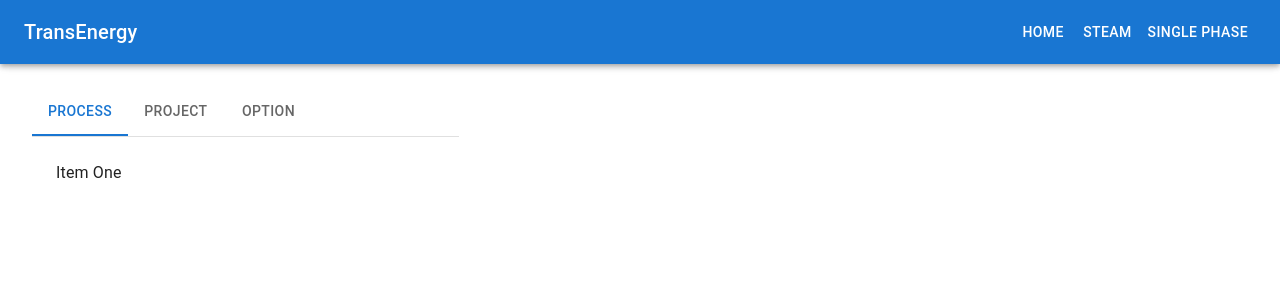
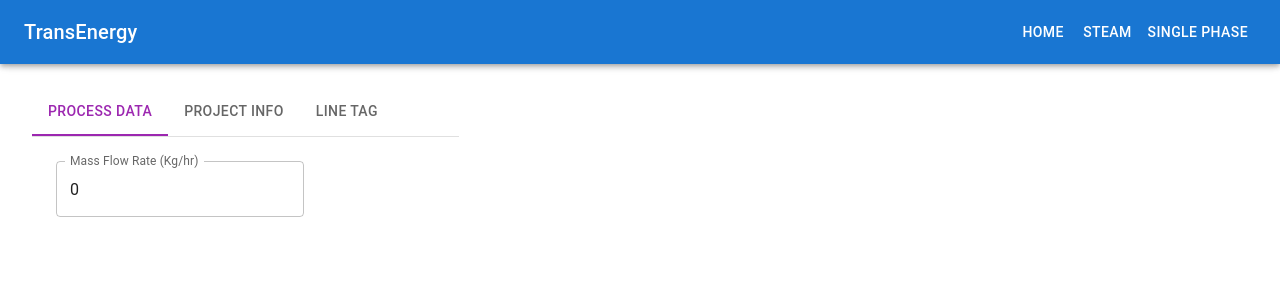
Before and after one commit to chiuwenyu/TransE-App, a React (Vite) app: page / in a window 1280 px wide. Shown: the top 300 px of the page. Built offline with nearby package versions, Linux system fonts and the light colour scheme.

Commit message:
handle MassFlowRate TexetField

```diff
--- a/src/Components/SinglePhase.tsx
+++ b/src/Components/SinglePhase.tsx
@@ -1,10 +1,9 @@
-import * as React from "react";
-import PropTypes from "prop-types";
+import { useState } from "react";
 import Tabs from "@mui/material/Tabs";
 import Tab from "@mui/material/Tab";
 import Typography from "@mui/material/Typography";
 import Box from "@mui/material/Box";
-import { Grid } from "@mui/material";
+import { Grid, TextField } from "@mui/material";
 
 interface TabPanelProps {
   children?: React.ReactNode;
@@ -40,10 +39,25 @@ function a11yProps(index: number) {
 }
 
 export const SinglePhase = () => {
-  const [value, setValue] = React.useState(0);
+  const [massFlowRate, setMassFlowRate] = useState("0");
+  const [error, setError] = useState(false);
+
+  const [value, setValue] = useState(0);
 
   const handleChange = (event: React.SyntheticEvent, newValue: number) => {
     setValue(newValue);
+  };
+
+  const handleMassFlowRateChange = (e: any) => {
+    const newValue = e.target.value;
+    setMassFlowRate(newValue);
+    // 驗證輸入值是否為正的浮點數
+    const isPositiveFloat = /^([0-9]*[.])?[0-9]+$/;
+    if (!isPositiveFloat.test(newValue)) {
+      setError(true);
+    } else {
+      setError(false);
+    }
   };
 
   return (
@@ -59,14 +73,28 @@ export const SinglePhase = () => {
       <Grid item xs={4} sx={{ ml: 4, mt: 1, pt: 10 }}>
         <Box sx={{ width: "100%" }}>
           <Box sx={{ borderBottom: 1, borderColor: "divider" }}>
-            <Tabs value={value} onChange={handleChange} aria-label="basic tabs">
-              <Tab label="Process" {...a11yProps(0)} />
-              <Tab label="Project" {...a11yProps(1)} />
-              <Tab label="Option" {...a11yProps(2)} />
+            <Tabs
+              value={value}
+              textColor="secondary"
+              indicatorColor="secondary"
+              onChange={handleChange}
+              aria-label="basic tabs"
+            >
+              <Tab label="Process Data" {...a11yProps(0)} />
+              <Tab label="Project Info" {...a11yProps(1)} />
+              <Tab label="Line Tag" {...a11yProps(2)} />
             </Tabs>
           </Box>
           <CustomTabPanel value={value} index={0}>
-            Item One
+            <TextField
+              id="outlined-basic"
+              label="Mass Flow Rate (Kg/hr)"
+              variant="outlined"
+              value={massFlowRate}
+              error={error}
+              helperText={error ? "Please input correct number" : ""}
+              onChange={handleMassFlowRateChange}
+            />
           </CustomTabPanel>
           <CustomTabPanel value={value} index={1}>
             Item Two
```
